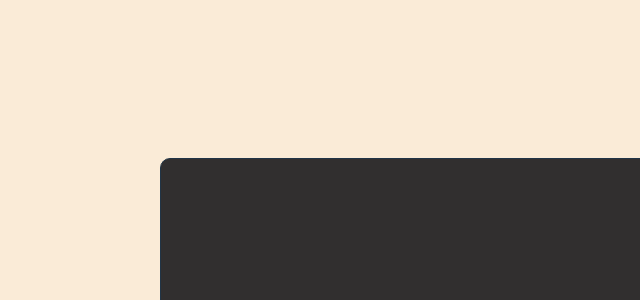
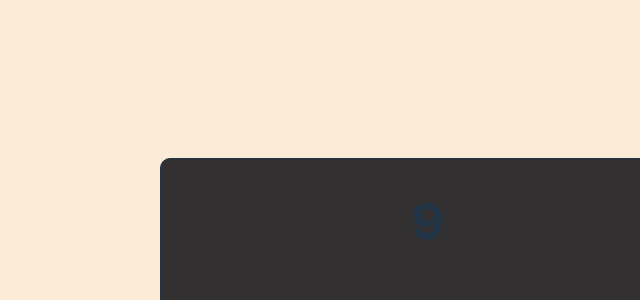
Before and after one commit to spawnew/Calculadora, a React (Vite) app in the folder Calculadora/: page / in a window 1280 px wide. Shown: the part 652-952 px from the top of the page, without its empty margins (640-1280 px from the left). Built offline with nearby package versions, Linux system fonts and the light colour scheme.

Commit message:
mejorando los botones

```diff
--- a/Calculadora/src/App.css
+++ b/Calculadora/src/App.css
@@ -30,3 +30,9 @@ border-radius: 10px 10px 10px 10px;
 
 
 }
+.botones1{
+  display: flex;
+  justify-content:space-around;
+  flex-wrap: wrap;
+
+}
--- a/Calculadora/src/App.jsx
+++ b/Calculadora/src/App.jsx
@@ -10,24 +10,24 @@ function App() {
       <div className='container'>
         <div className='pantalla'>
         <div className='botones1'>
-        <Boton  />
+        <Boton>
 
-
+          9
+        </Boton>
         <Boton>
           8
         </Boton>
         <Boton>
           7
         </Boton>
-        </div>
-        <div className='botones2'>
+
 
         </div>
-        <div className='botones3'>
+
 
         </div>
         </div>
-        </div>
+
 
   )
 }
--- a/Calculadora/src/Componentes/Boton.jsx
+++ b/Calculadora/src/Componentes/Boton.jsx
@@ -1,9 +1,9 @@
 import React from 'react'
 
-const Boton = ({numero}) => {
+const Boton = (props) => {
   return (
     <div>
-      <h1>{numero}</h1>
+      <h1>{props.children}</h1>
     </div>
   )
 }
```
